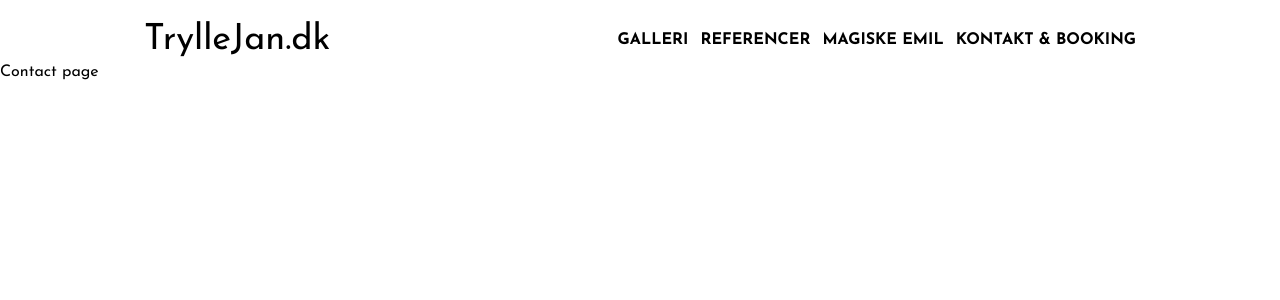
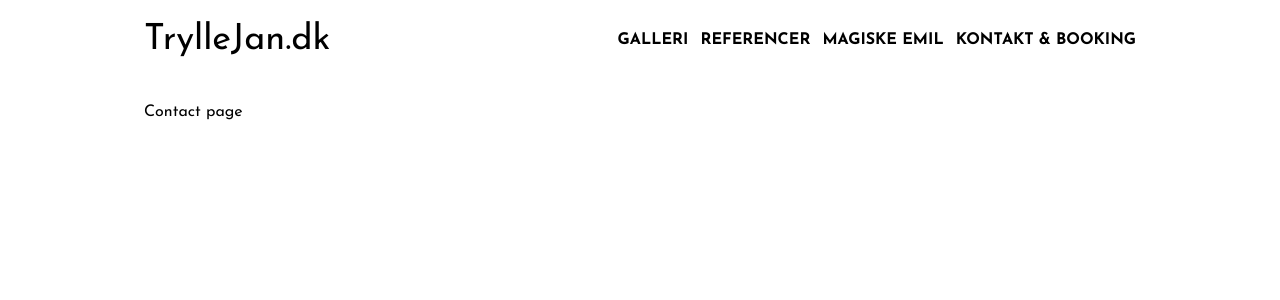
Before and after one commit to PetyaFerreiraDeveloper/trylle-jan, a Next.js app: page /kontakt in a window 1280 px wide. Shown: the top 300 px of the page. Built offline with nearby package versions, Linux system fonts and the light colour scheme.

Commit message:
style and remove inter font

```diff
--- a/app/layout.tsx
+++ b/app/layout.tsx
@@ -1,10 +1,8 @@
 import type { Metadata } from "next"
-import { Inter } from "next/font/google"
 import { Josefin_Sans } from "next/font/google"
 import "./globals.css"
 import { Header } from "./components/Header"
 
-const inter = Inter({ subsets: ["latin"] })
 const josefinSans = Josefin_Sans({ subsets: ["latin"] })
 
 export const metadata: Metadata = {
@@ -22,7 +20,9 @@ export default function RootLayout({
     <html lang="en">
       <body className={josefinSans.className}>
         <Header />
-        {children}
+        <main className="mt-10 mx-auto px-5 md:px-10 lg:px-20 xl:px-36">
+          {children}
+        </main>
       </body>
     </html>
   )
```
